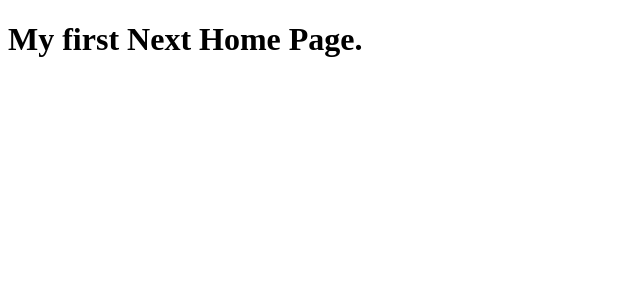
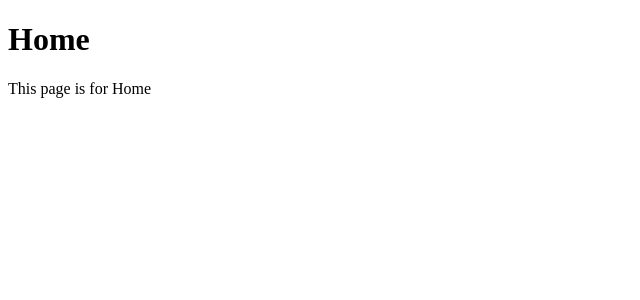
Before and after one commit to flugue/next-review, a Next.js app: page / in a window 1280 px wide. Shown: the top 300 px of the page, without its empty margins (0-640 px from the left). Built offline with nearby package versions, Linux system fonts and the light colour scheme.

Commit message:
2.2 React Client Components.

```diff
--- a/app/page.tsx
+++ b/app/page.tsx
@@ -1,3 +1,15 @@
+'use client';
+import { useEffect } from "react";
+
 export default function HomePage() {
-  return <h1>My first Next Home Page.</h1>;
+  useEffect(()=>{
+    window.alert('Welcome');
+  },[])
+
+  return (
+    <>
+      <h1>Home</h1>
+      <p>This page is for Home</p>
+    </>
+  );
 }
```
Also changed, not shown: app/about/page.tsx (added, +8 -0 lines).
